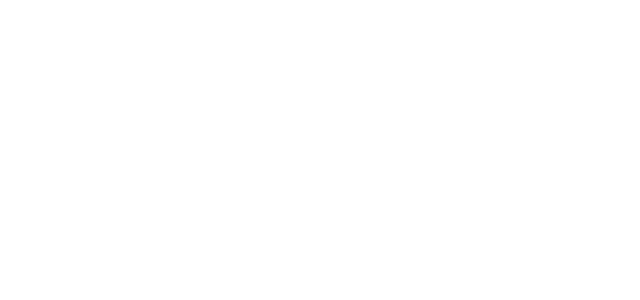
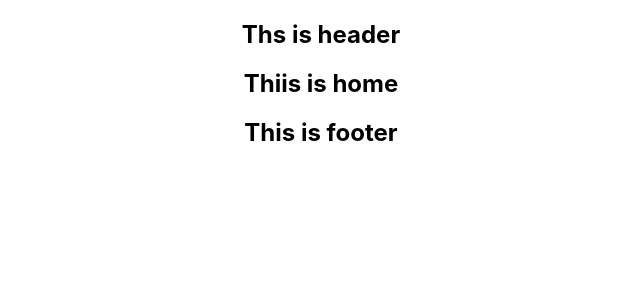
Before and after one commit to tanjid111/realtor-website, a React (Create React App) app: page / in a window 1280 px wide. Shown: the top 300 px of the page, without its empty margins (319-959 px from the left). Built offline with nearby package versions, Linux system fonts and the light colour scheme.

Commit message:
routes added

```diff
--- a/src/App.js
+++ b/src/App.js
@@ -1,10 +1,29 @@
 import logo from './logo.svg';
 import './App.css';
+import Header from './Pages/Shared/Header/Header';
+import { Route, Routes } from 'react-router-dom';
+import Home from './Pages/Home/Home/Home';
+import RealEstate from './Pages/Home/RealEstate/RealEstate';
+import Login from './Pages/Login/Login/Login';
+import Register from './Pages/Login/Register/Register';
+import Checkout from './Pages/Checkout/Checkout';
+import NotFound from './Pages/Shared/NotFound/NotFound';
+import Footer from './Pages/Shared/Footer/Footer';
 
 function App() {
   return (
     <div className="App">
-
+      <Header></Header>
+      <Routes>
+        <Route path='/' element={<Home></Home>}></Route>
+        <Route path='/home' element={<Home></Home>}></Route>
+        <Route path='/realestate' element={<RealEstate></RealEstate>}></Route>
+        <Route path='/login' element={<Login></Login>}></Route>
+        <Route path='/register' element={<Register></Register>}></Route>
+        <Route path='/checkout' element={<Checkout></Checkout>}></Route>
+        <Route path='*' element={<NotFound></NotFound>}></Route>
+      </Routes>
+      <Footer></Footer>
     </div>
   );
 }
```
